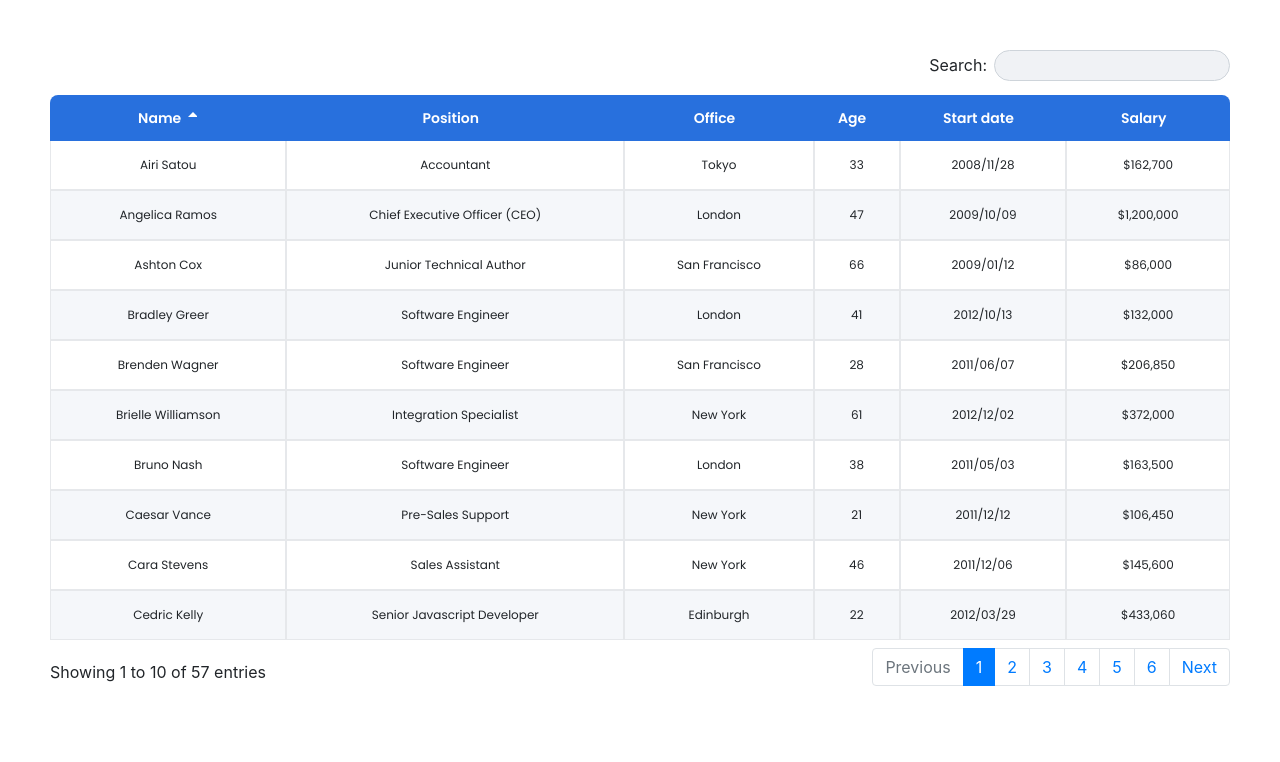
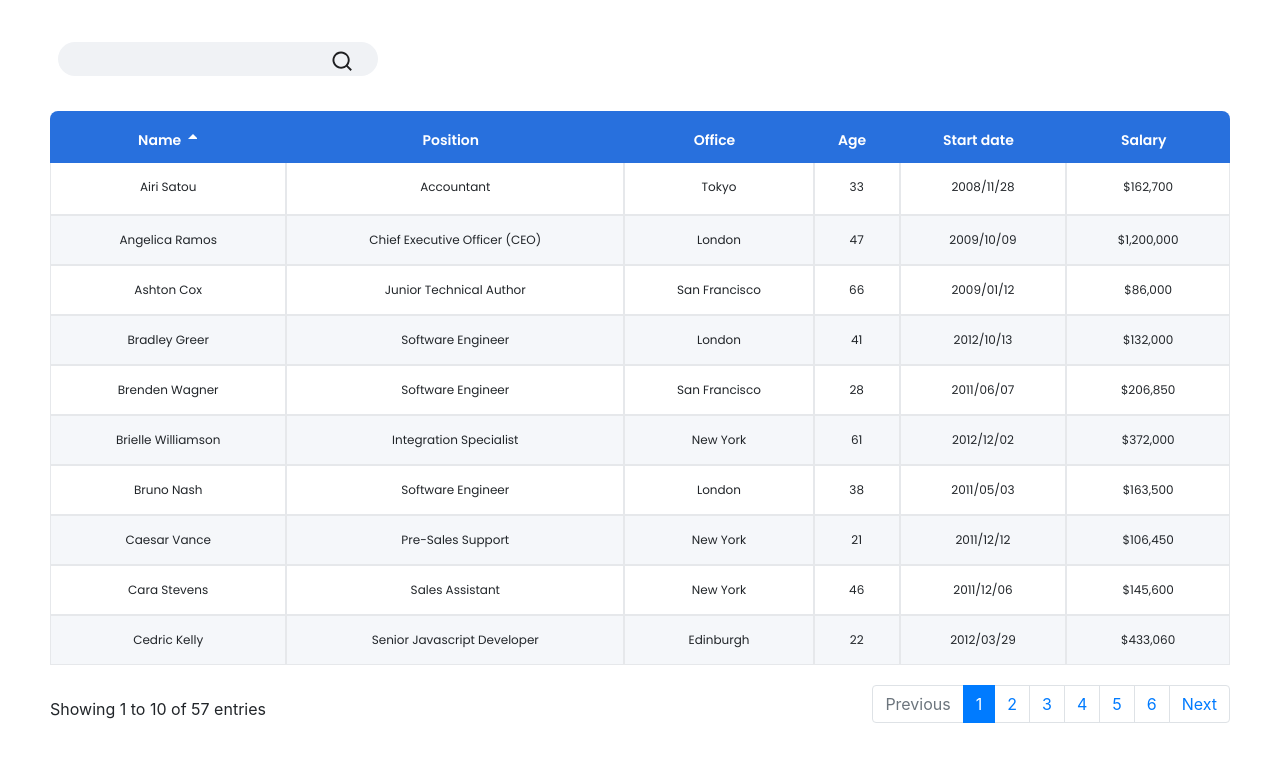
Before and after one commit to Jmpumero/customdatatable, a website: page index.html in a window 1280 px wide. Drawn offline with Linux system fonts and the light colour scheme.

Commit message:
update search

```diff
--- a/css/style.css
+++ b/css/style.css
@@ -63,6 +63,7 @@
   font-weight: normal;
   font-style: normal;
   font-size: 12px;
+  text-align: center;
 }
 
 /* tr:first-child td:first-child { border-top-left-radius: 10px; }
@@ -90,8 +91,10 @@ tr:first-child td:last-child { border-top-right-radius: 10px; } */
   border: 0px;
 }
 /*    */
-
-
+/* altura del header*/
+.main_table  tr:first-child  {
+  height: 52px;
+ }
 /* la primera fila de la tabla*/
 .main_table  tr:first-child td:nth-child(even) {
   border-top: 0px !important;
@@ -148,11 +151,22 @@ tr:first-child td:last-child { border-top-right-radius: 10px; } */
 }
 
 
-  .main_table.dataTable thead .sorting_asc span {
-      background: url('../static/Icons_eRoom_Suite/dropdown-icon-filled.svg') no-repeat  center right !important;
-      margin-right: 8px !important;
-      transform: rotate(180deg) !important;
-    }
+
+#example_filter {
+  display: flex !important;
+  flex-direction: column-reverse !important;
+}
+
+#example_filter label {
+  color: #2870dd;
+}
+
+
+.main_table.dataTable thead .sorting_asc span {
+    background: url('../static/Icons_eRoom_Suite/dropdown-icon-filled.svg') no-repeat  center right !important;
+    margin-right: 8px !important;
+    transform: rotate(180deg) !important;
+  }
 
   .main_table.dataTable thead .sorting_desc span {
     background: url('../static/Icons_eRoom_Suite/dropdown-icon-filled.svg') no-repeat  center right !important;
@@ -176,8 +190,46 @@ tr:first-child td:last-child { border-top-right-radius: 10px; } */
 
 .main_table::placeholder{
   color: var(--light-gray-text);
-  font-family: 'Poppins';
+  font-family: 'Poppins' ;
   font-weight: normal;
   font-style: normal;
   font-size: 12px;
 }
+
+.input-special{
+  background: var(--main-background) !important;
+  border-radius: 17px !important;
+  width: 100%;
+  overflow: hidden !important;
+}
+
+
+/*****************search****************/
+/* posicion del  search*/
+#example_wrapper  div:first-child {
+  flex-direction: column-reverse !important;
+  margin-bottom: 1%;
+}
+
+.search_table{
+  width: 320px !important;
+  height: 34px !important;
+  background:#F0F2F5 !important;
+  border-radius: 17px ;
+  border: 0;
+  position: absolute;
+
+  }
+
+  .search::placeholder{
+  font-size: 12px;
+  text-indent: 1rem;
+  font-family: "Poppins";
+  }
+
+  .icon_search{
+  width: 18px;
+  position: relative;
+  top: -3px;
+  left: 280px;;
+  }
--- a/index.html
+++ b/index.html
@@ -26,7 +26,20 @@
 <body>
 
 
+
     <section class="test1 ">
+
+       <section>
+        <!-- <input class="input_search" type="text" placeholder="MMM Buscar..."/> -->
+
+        <!-- <input type="text" class="search">
+        <span class="icon">
+        <img src="/static/Icons_eRoom_Suite/search-icon.svg" alt="">
+        </span>
+        </section>
+
+        <input type="text" class="search_table"> -->
+
         <table id="example" class="table display main_table" style="width:100%">
             <thead>
                 <tr>
@@ -758,7 +771,14 @@
     $(document).ready(function() {
        let t= $('#example').DataTable({
            responsive: true,
-
+           drawCallback: function( settings ) {
+           $('#example_filter  label').text('')
+           let a= '<input type="text" class="search_table"/>'+
+                  '<span class="icon_search">'+
+                     '<img src="/static/Icons_eRoom_Suite/search-icon.svg" alt="">'+
+                  '</span>'
+           $('#example_filter').html(a)
+        }
         });
 
 
```
